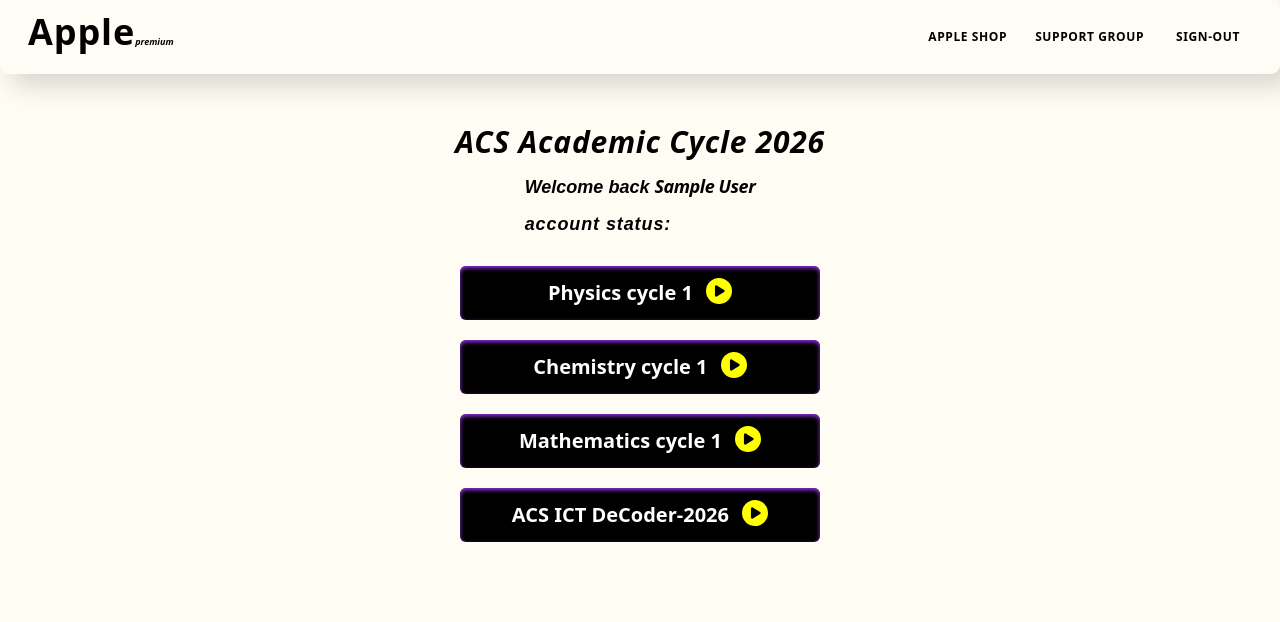
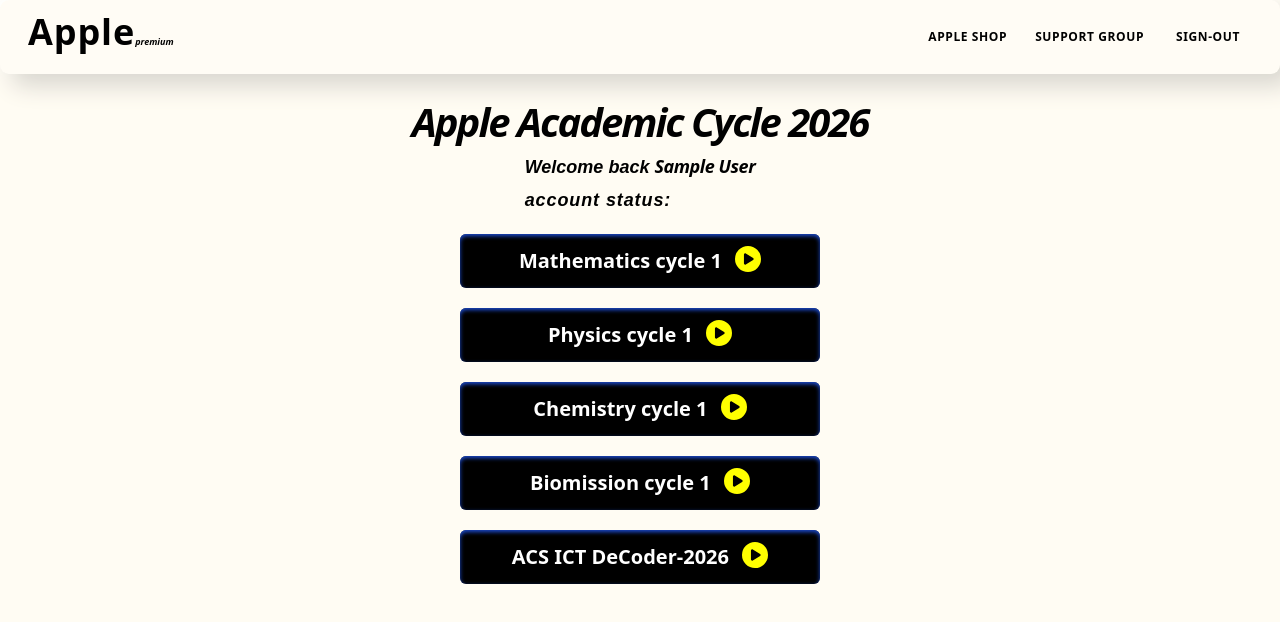
Before and after one commit to FardusWahid/hsc2026, a Next.js app: page / in a window 1280 px wide. Shown: the top 622 px of the page. Built offline with nearby package versions, Linux system fonts and the light colour scheme; no server answers; sample sign-in values are in the browser's storage.

Commit message:
addition

```diff
--- a/src/app/component/class.jsx
+++ b/src/app/component/class.jsx
@@ -44,7 +44,7 @@ function Neo(props) {
   const indexOfFirstVideo = indexOfLastVideo - videosPerPage;
   const currentVideos = videos.slice(indexOfFirstVideo, indexOfLastVideo);
   return (
-    <div>
+    <div className='select-none'>
 
       <h1 className='text-center font-bold mt-2 text-2xl'>{props.chapter} </h1><br />
 
@@ -55,7 +55,7 @@ function Neo(props) {
           {currentVideos.map(video => (
 
             <div key={video.id} >
-  <p className='m-auto text-center text-[12px] tracking-tighter font-semibold font-mono w-[350px] lg:w-[480px]'>{video.snippet.title}</p>
+  <p className='m-auto text-center text-[13px] tracking-tighter font-semibold font-mono w-[350px] lg:w-[480px]'>{video.snippet.title}</p>
 
 
 
--- a/src/app/component/sub.jsx
+++ b/src/app/component/sub.jsx
@@ -5,10 +5,10 @@ import { FaCirclePlay } from "react-icons/fa6";
 export default function Sub(props){
     return(
 
-        <div>
+        <div className="select-none">
 
 <section className="mt-5 w-5/6 md:w-[360px] m-auto">
-<Link href={props.route}><p className="shadow-inner shadow-purple-600 hover:ring-yellow-400 hover:ring-2 active:tracking-tight active:ring-2 active:ring-yellow-400 bg-black justify-center rounded-md md:py-3 text-white m-auto px-2 py-[11px] my-1  font-extrabold text-[18px] md:text-[20px] font-sans flex transition gap-2 ease-in duration-200 ">{props.name}&nbsp;<FaCirclePlay color="yellow" size={26}/></p>
+<Link href={props.route}><p className="shadow-inner shadow-blue-700 bg-black hover:bg-purple-950 justify-center rounded-md md:py-3 text-white m-auto px-2 py-[11px] my-1 font-[900] text-[18px] hover:text-[19px] md:text-[20px] md:hover:text-[21px] active:text-yellow-100 hover:ring-2 hover:ring-yellow-200 font-sans flex gap-2 transition-all ease-in-out duration-150 ">{props.name}&nbsp;<FaCirclePlay color="yellow" size={26}/></p>
 </Link>
 
 
--- a/src/app/denied/page.jsx
+++ b/src/app/denied/page.jsx
@@ -9,11 +9,11 @@ const Denied = async () => {
     const session = await getServerSession(option);
     return(
         <div className="flex flex-col items-center justify-center h-[450px] md:h-[600px] ">
-  <h1 className='text-center mx-5 text-2xl font-sans italic font-bold'><span className='text-3xl font-extrabold font-mono tracking-tighter italic'>Opps! </span> {session?.user?.name}. Looks like you do not have access to this course</h1>
-  <p className='font-sans mt-3 italic font-semibold text-lg'>please <a className='text-blue-950 font-extrabold underline italic font-mono tracking-widest' href="https://www.facebook.com/free.courses.vercel/">buy</a> access to continue.</p>
-<a className='mt-5 bg-gray-800 text-white px-2 py-1 rounded-md font-sans font-semibold tracking-wider shadow-md shadow-blue-400 active:tracking-widest ring-1 ring-yellow-400' href="https://applecourses.netlify.app">Back to Apple Shop</a>
+  <h1 className='text-center mx-5 text-2xl font-sans italic font-extrabold'><span className='text-3xl font-extrabold font-sans tracking-tighter italic'>Opps! </span> {session?.user?.name}. Looks like you do not have access to this course</h1>
+  <p className='font-sans mt-3 italic font-bold text-lg'>Please <a className='text-black font-[900] underline italic font-sans tracking-widest' href="https://www.facebook.com/free.courses.vercel/">buy</a> access to continue.</p>
+<a className='mt-5 bg-gray-900 text-white px-2 py-2 mb-2 rounded-md font-sans font-extrabold shadow-lg shadow-gray-200 hover:shadow-none active:tracking-widest ring-1 ring-pink-950' href="https://applecourses.netlify.app">Back to Apple Shop</a>
 
-<Link className='flex justify-center gap-1 mx-5 mt-2 text-black font-extrabold font-sans text-[18px]  bg-yellow-500 rounded-md w-[173px] px-2 py-1 shadow-inner shadow-yellow-700 active:bg-yellow-600' href="/"><IoMdArrowRoundBack size={27} />
+<Link className='flex justify-center gap-1 mx-5 mt-2 text-black font-extrabold font-sans text-[18px]  bg-yellow-200 rounded-md w-[173px] px-2 py-1 shadow-md shadow-gray-300 active:bg-yellow-300 hover:shadow-none' href="/"><IoMdArrowRoundBack size={27} />
  HOME</Link>
 
 
--- a/src/app/page.js
+++ b/src/app/page.js
@@ -1,8 +1,6 @@
 import { getServerSession } from 'next-auth'
 import { option } from './api/auth/[...nextauth]/option'
 import { redirect } from 'next/navigation'
-import Image from 'next/image'
-import Link from 'next/link'
 import Sub from './component/sub'
 const page = async (prop) => {
   const session =  await getServerSession(option)
@@ -14,16 +12,22 @@ const page = async (prop) => {
 
   return (
     <div>
-      <h1 className='text-center mt-7 poet tracking-tight md:tracking-wide font-sans text-black text-3xl '>ACS Academic Cycle 2026 </h1>
+      <h1 className='text-center mt-4 font-[900] italic tracking-wide font-sans text-black text-3xl md:text-[40px] md:mt-2 md:tracking-tighter '><span className='max-md:hidden'>Apple</span> Academic Cycle 2026 </h1>
 
 <section className='grid items-center m-auto justify-center w-3/4 mt-3 '>
 
       <h1 className='text-center poet text-lg'>Welcome back <span className='font-sans italic font-extrabold tracking-tight normal-case'>{session?.user?.name}</span> </h1>
-      <p className='text-lg text-start my-2 font-extrabold poet tracking-wider'>account status: <span className='font-extrabold font-sans capitalize   italic'>{session?.user?.role}</span><br/></p>
+      <p className='text-lg text-start mt-1 font-extrabold poet tracking-wider'>account status: <span className='font-extrabold font-sans capitalize   italic'>{session?.user?.role}</span><br/></p>
       </section>
 
 
       <section>
+
+      <Sub
+    name="Mathematics cycle 1"
+    route="/math1"
+    />
+
     <Sub
     name="Physics cycle 1"
     route="/physics1"
@@ -35,17 +39,18 @@ const page = async (prop) => {
     />
 
 
+
+
 <Sub
-    name="Mathematics cycle 1"
-    route="/math1"
+    name="Biomission cycle 1"
+    route="/denied"
     />
-
 
 
 
 <Sub
     name="ACS ICT DeCoder-2026"
-    route="/ict"
+    route="/denied"
     />
     </section>
     </div>
```
